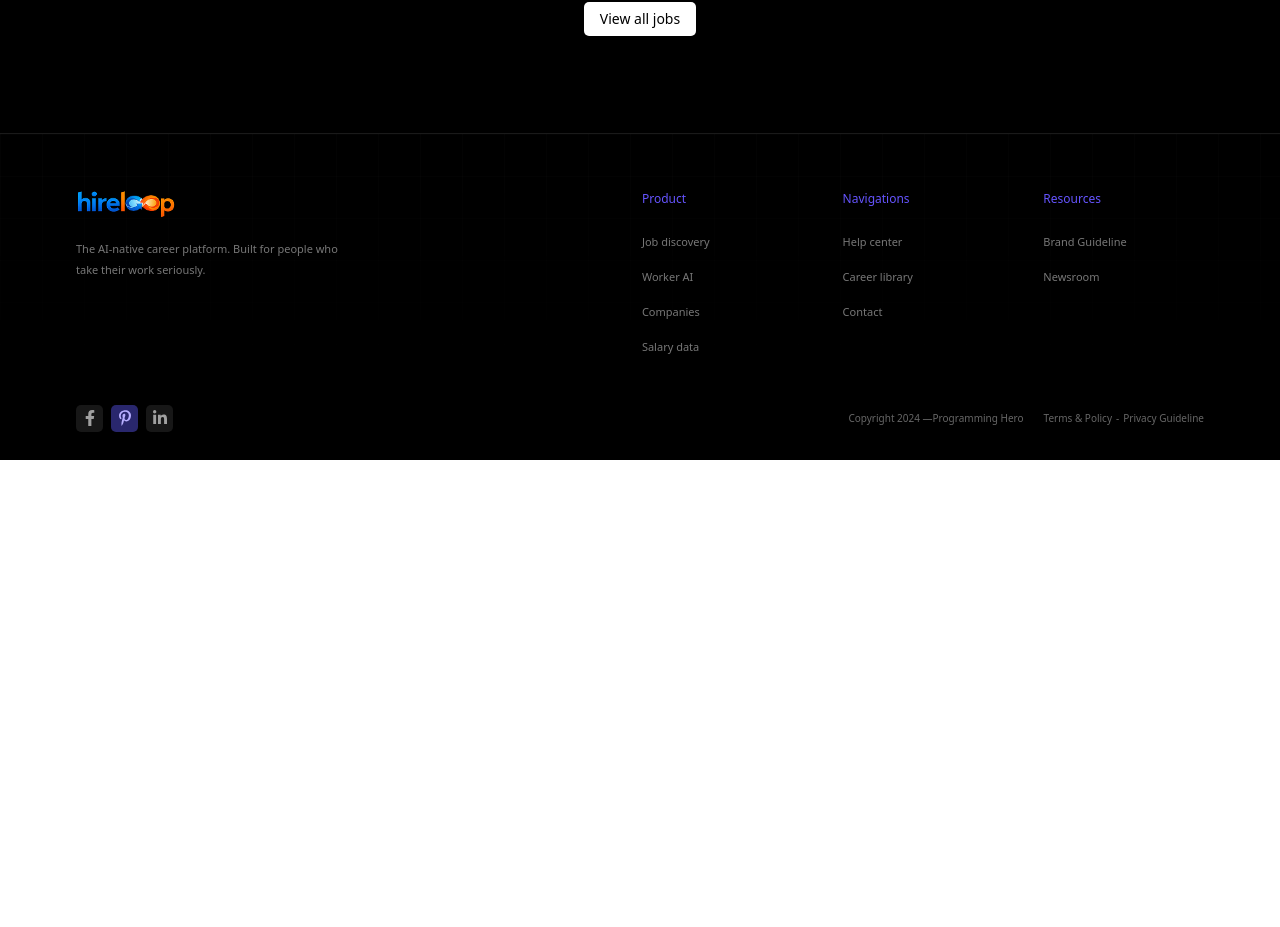
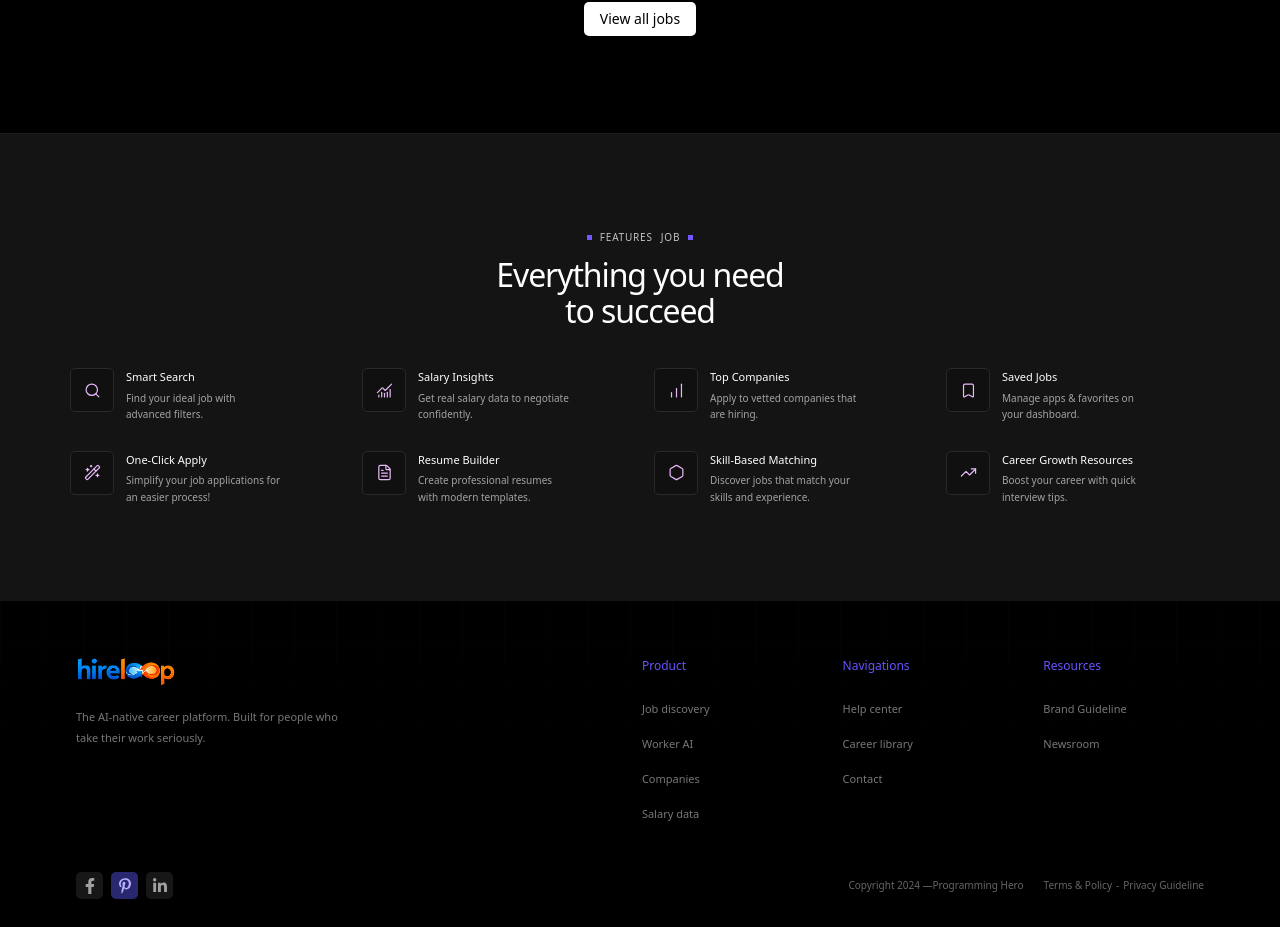
Before and after one commit to arijitbarua-dev/HireLoop, a Next.js app: page / in a window 1280 px wide. Shown: the part 1758-2685 px from the top of the page. Before the commit the page ends 2218 px from the top, so only its background shows below. Built offline with nearby package versions, Linux system fonts and the light colour scheme.

Commit message:
Features job section completed

```diff
--- a/src/app/page.tsx
+++ b/src/app/page.tsx
@@ -1,12 +1,14 @@
 import HeroSection from "@/components/home/HeroSection";
 import DiscoverySection from "@/components/home/DiscoverySection";
 import Image from "next/image";
+import FeaturesSection from "@/components/home/FeatureSection";
 
 export default function Home() {
   return (
     <div>
       <HeroSection />
       <DiscoverySection />
+      <FeaturesSection />
     </div>
   );
 }
--- /dev/null
+++ b/src/components/home/FeatureSection.tsx
@@ -0,0 +1,130 @@
+
+import {
+  Search,
+  ChartNoAxesCombined,
+  ChartNoAxesColumnIncreasing,
+  Bookmark,
+  WandSparkles,
+  FileText,
+  Hexagon,
+  TrendingUp,
+} from "lucide-react";
+
+const features = [
+  {
+    icon: Search,
+    title: "Smart Search",
+    description:
+      "Find your ideal job with advanced filters.",
+  },
+  {
+    icon: ChartNoAxesCombined,
+    title: "Salary Insights",
+    description:
+      "Get real salary data to negotiate confidently.",
+  },
+  {
+    icon: ChartNoAxesColumnIncreasing,
+    title: "Top Companies",
+    description:
+      "Apply to vetted companies that are hiring.",
+  },
+  {
+    icon: Bookmark,
+    title: "Saved Jobs",
+    description:
+      "Manage apps & favorites on your dashboard.",
+  },
+  {
+    icon: WandSparkles,
+    title: "One-Click Apply",
+    description:
+      "Simplify your job applications for an easier process!",
+  },
+  {
+    icon: FileText,
+    title: "Resume Builder",
+    description:
+      "Create professional resumes with modern templates.",
+  },
+  {
+    icon: Hexagon,
+    title: "Skill-Based Matching",
+    description:
+      "Discover jobs that match your skills and experience.",
+  },
+  {
+    icon: TrendingUp,
+    title: "Career Growth Resources",
+    description:
+      "Boost your career with quick interview tips.",
+  },
+];
+
+export default function FeaturesSection() {
+  return (
+    <section className="relative w-full overflow-hidden bg-[#141414] px-5 py-20 sm:px-8 md:py-24">
+      <div className="mx-auto max-w-[1140px]">
+
+        {/* Section Header */}
+        <div className="mb-9 text-center md:mb-10">
+          <div className="mb-3 flex items-center justify-center gap-2">
+            <span className="h-[5px] w-[5px] bg-[#7557ff]" />
+
+            <span className="text-[10px] font-medium uppercase tracking-[0.08em] text-[#c4c4c4]">
+              Features
+            </span>
+
+            <span className="text-[10px] font-medium uppercase tracking-[0.08em] text-[#c4c4c4]">
+              Job
+            </span>
+
+            <span className="h-[5px] w-[5px] bg-[#7557ff]" />
+          </div>
+
+          <h2 className="mx-auto max-w-[480px] text-[26px] font-medium leading-[1.12] tracking-[-1.1px] text-white sm:text-[30px] md:text-[32px]">
+            Everything you need
+            <br />
+            to succeed
+          </h2>
+        </div>
+
+        {/* Feature Grid */}
+        <div className="grid grid-cols-1 gap-x-7 gap-y-7 sm:grid-cols-2 lg:grid-cols-4 lg:gap-y-7">
+
+          {features.map((feature) => {
+            const Icon = feature.icon;
+
+            return (
+              <div
+                key={feature.title}
+                className="group flex items-start gap-3"
+              >
+                {/* Icon Box */}
+                <div className="flex size-11 shrink-0 items-center justify-center rounded-[5px] border border-[#292929] bg-[#101010] transition-all duration-300 group-hover:border-[#7557ff]/50 group-hover:bg-[#7557ff]/10">
+                  <Icon
+                    size={17}
+                    strokeWidth={1.7}
+                    className="text-[#e9b8fa] transition-colors duration-300 group-hover:text-[#a78bfa]"
+                  />
+                </div>
+
+                {/* Feature Content */}
+                <div className="min-w-0 pt-[1px]">
+                  <h3 className="mb-[5px] text-[10px] font-medium leading-[1.4] text-white sm:text-[11px]">
+                    {feature.title}
+                  </h3>
+
+                  <p className="max-w-[155px] text-[9px] font-normal leading-[1.65] text-[#a3a3a3] sm:text-[10px]">
+                    {feature.description}
+                  </p>
+                </div>
+              </div>
+            );
+          })}
+
+        </div>
+      </div>
+    </section>
+  );
+}
```
